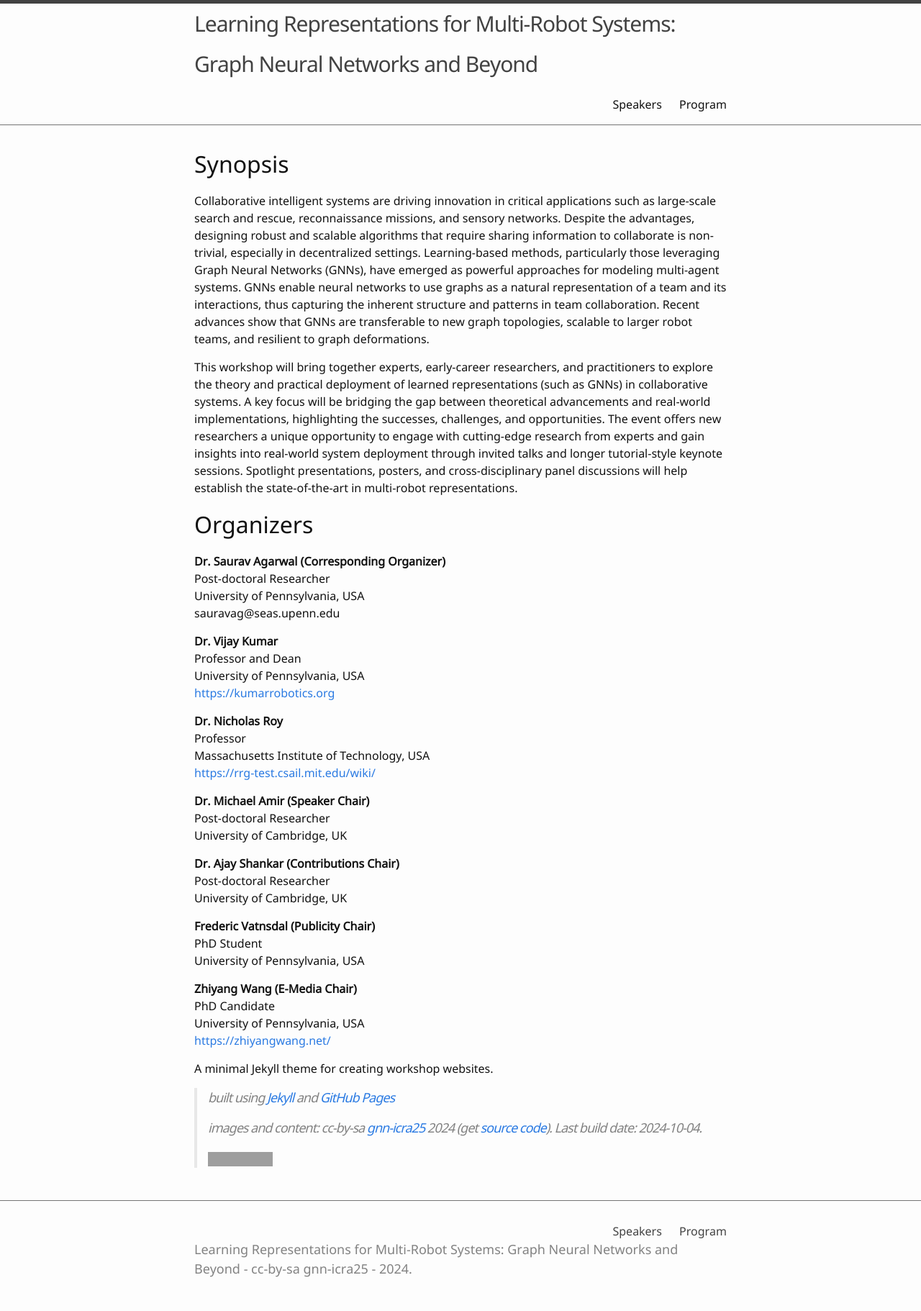
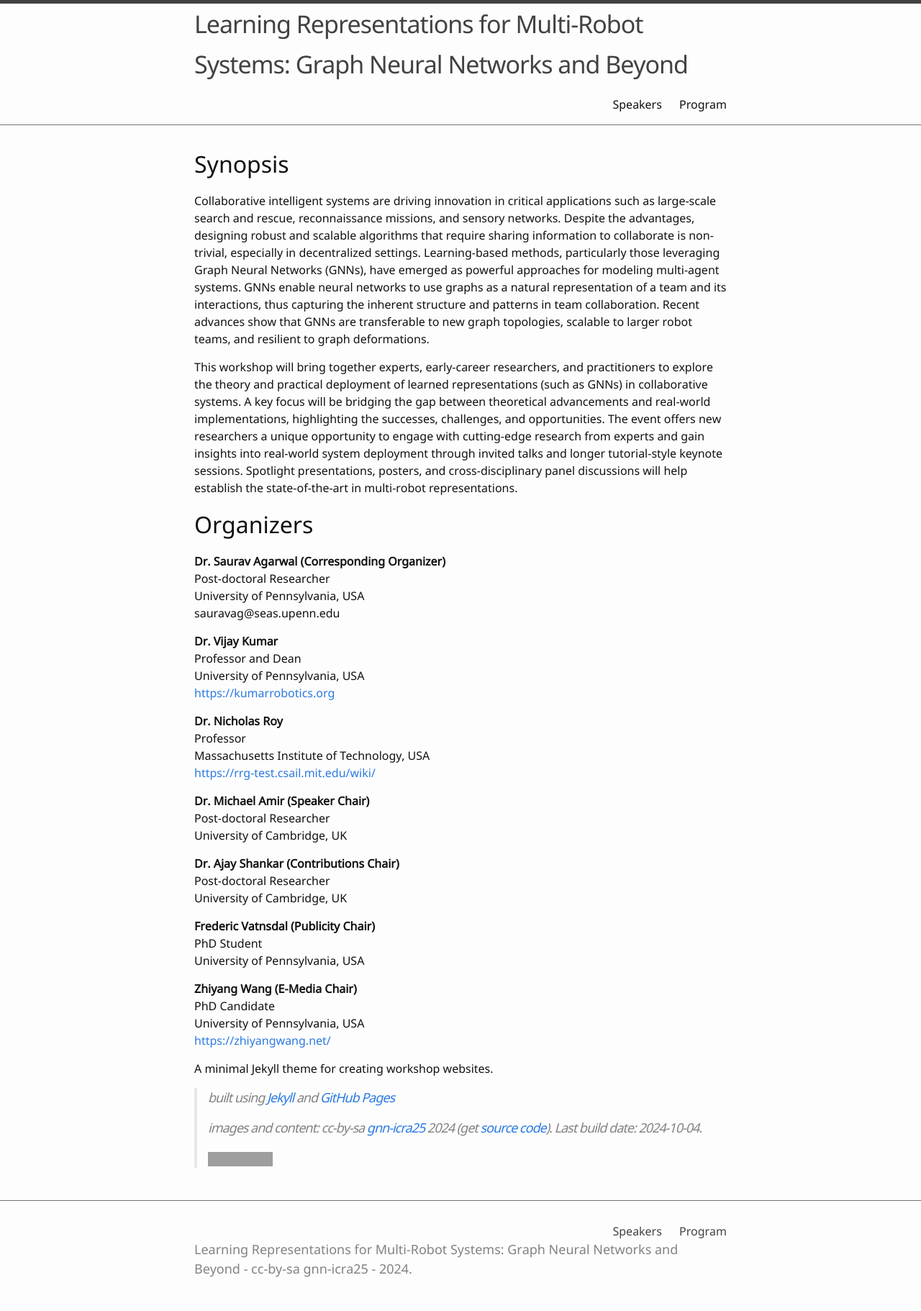
Before and after one commit to gnn-icra25/gnn-icra25.github.io, a Jekyll site: the page built from index.md, in a window 1280 px wide. Shown: the whole page at 72% size. Built offline with Jekyll 4.4.1, drawn with Linux system fonts in a browser that asks for light colours; grey boxes are pictures that could not be loaded.

Commit message:
Updated page

```diff
--- a/_sass/_layout.scss
+++ b/_sass/_layout.scss
@@ -11,7 +11,7 @@
 }
 
 .site-title {
-  font-size: 30px;
+  font-size: 34px;
   font-weight: 300;
   line-height: 56px;
   letter-spacing: -1px;
```
